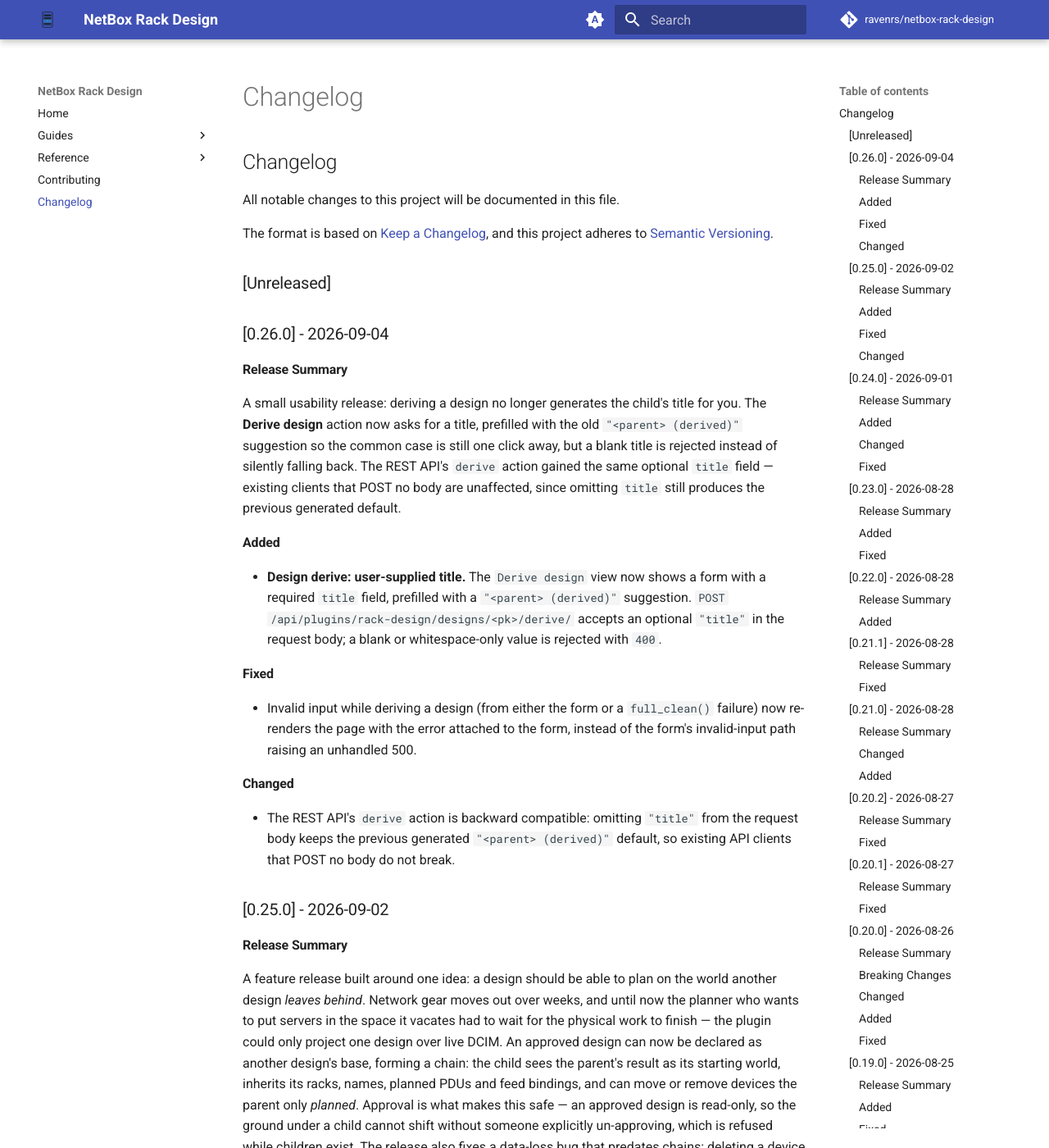
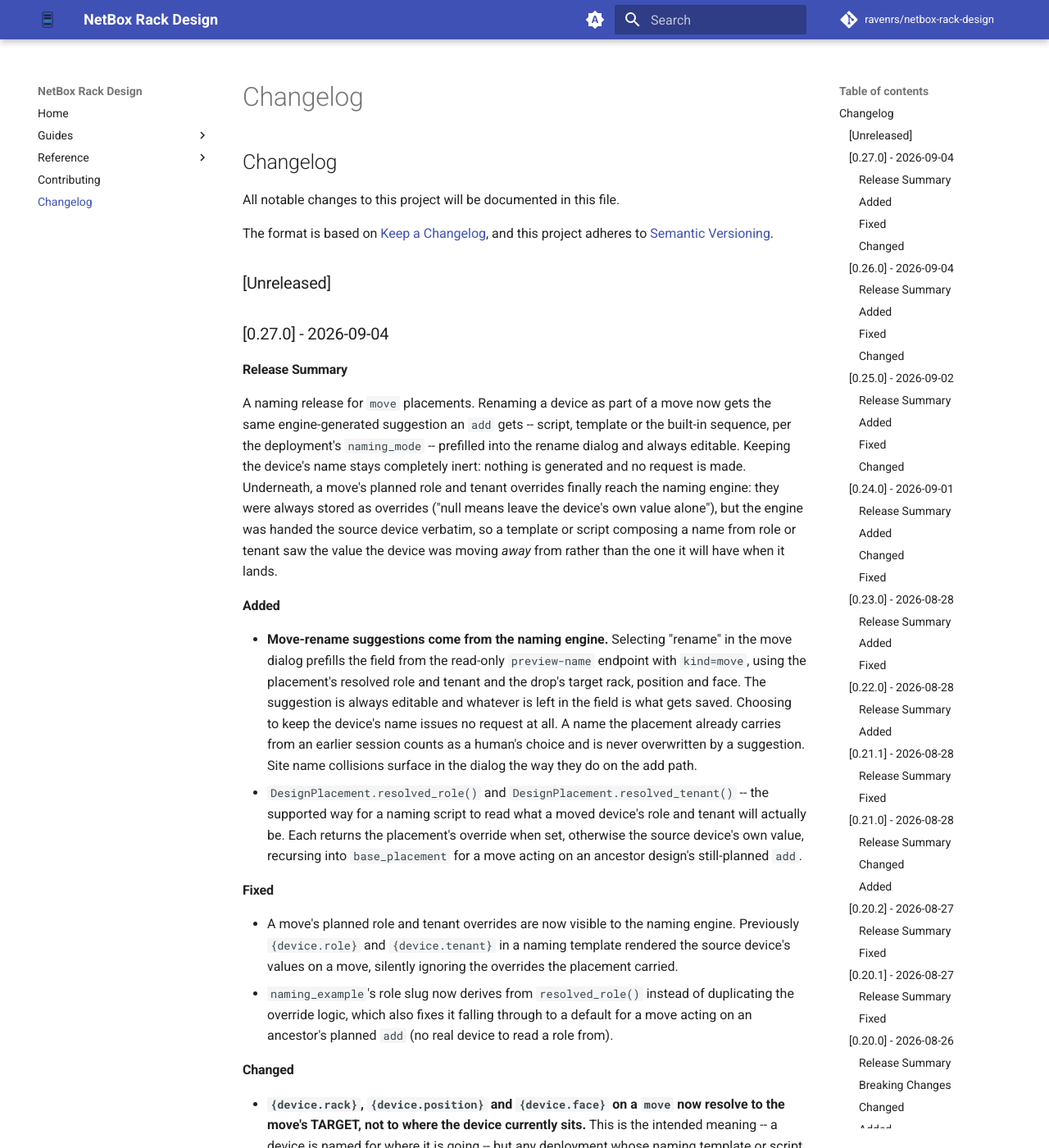
Before and after one commit to ravenrs/netbox-rack-design, an MkDocs documentation site: the page built from docs/changelog.md, in a window 1280 px wide and 1400 px high. Shown: the whole window at 82% size. Built offline with MkDocs 1.6.1 and Material for MkDocs 9.7.7, drawn with Linux system fonts in a browser that asks for light colours; comment, search, counter and statistics services are not loaded; some of the changed text lies outside the part shown.

Commit message:
Release v0.27.0

```diff
--- a/CHANGELOG.md
+++ b/CHANGELOG.md
@@ -6,6 +6,59 @@
 and this project adheres to [Semantic Versioning](https://semver.org/spec/v2.0.0.html).
 
 ## [Unreleased]
+
+## [0.27.0] - 2026-09-04
+
+### Release Summary
+
+A naming release for `move` placements. Renaming a device as part of a move now
+gets the same engine-generated suggestion an `add` gets -- script, template or
+the built-in sequence, per the deployment's `naming_mode` -- prefilled into the
+rename dialog and always editable. Keeping the device's name stays completely
+inert: nothing is generated and no request is made. Underneath, a move's
+planned role and tenant overrides finally reach the naming engine: they were
+always stored as overrides ("null means leave the device's own value alone"),
+but the engine was handed the source device verbatim, so a template or script
+composing a name from role or tenant saw the value the device was moving *away*
+from rather than the one it will have when it lands.
+
+### Added
+
+- **Move-rename suggestions come from the naming engine.** Selecting "rename"
+  in the move dialog prefills the field from the read-only `preview-name`
+  endpoint with `kind=move`, using the placement's resolved role and tenant and
+  the drop's target rack, position and face. The suggestion is always editable
+  and whatever is left in the field is what gets saved. Choosing to keep the
+  device's name issues no request at all. A name the placement already carries
+  from an earlier session counts as a human's choice and is never overwritten
+  by a suggestion. Site name collisions surface in the dialog the way they do
+  on the add path.
+- `DesignPlacement.resolved_role()` and `DesignPlacement.resolved_tenant()` --
+  the supported way for a naming script to read what a moved device's role and
+  tenant will actually be. Each returns the placement's override when set,
+  otherwise the source device's own value, recursing into `base_placement` for
+  a move acting on an ancestor design's still-planned `add`.
+
+### Fixed
+
+- A move's planned role and tenant overrides are now visible to the naming
+  engine. Previously `{device.role}` and `{device.tenant}` in a naming template
+  rendered the source device's values on a move, silently ignoring the
+  overrides the placement carried.
+- `naming_example`'s role slug now derives from `resolved_role()` instead of
+  duplicating the override logic, which also fixes it falling through to a
+  default for a move acting on an ancestor's planned `add` (no real device to
+  read a role from).
+
+### **Changed**
+
+- **`{device.rack}`, `{device.position}` and `{device.face}` on a `move` now
+  resolve to the move's TARGET, not to where the device currently sits.** This
+  is the intended meaning -- a device is named for where it is going -- but any
+  deployment whose naming template or script uses those tokens on move
+  placements will produce different names than it did before this release.
+  Review your `naming_template` / `naming_script` before upgrading if it names
+  moved devices by location. Nothing changes for `add` placements.
 
 ## [0.26.0] - 2026-09-04
 
--- a/netbox_rack_design/__init__.py
+++ b/netbox_rack_design/__init__.py
@@ -9,7 +9,7 @@
 
 __author__ = """Petr Voronov"""
 __email__ = "ravenrs@gmail.com"
-__version__ = "0.26.0"
+__version__ = "0.27.0"
 
 
 from netbox.plugins import PluginConfig
--- a/pyproject.toml
+++ b/pyproject.toml
@@ -7,7 +7,7 @@
 
 [project]
 name =  "netbox-rack-design"
-version = "0.26.0"
+version = "0.27.0"
 authors = [
     {name = "Petr Voronov", email = "ravenrs@gmail.com"},
 ]
```
Also changed, not shown: COMPATIBILITY.md (+1 -0 lines).
